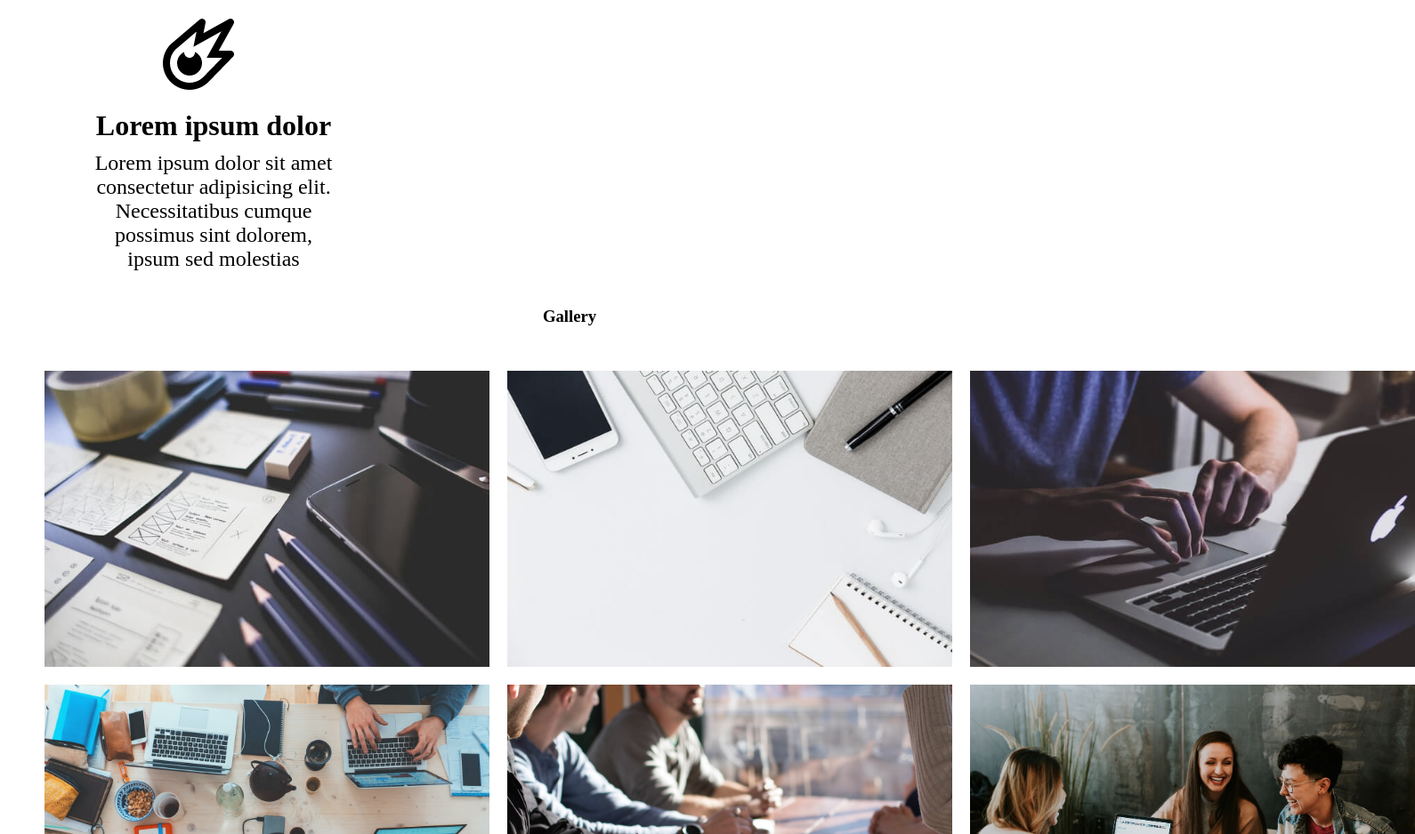
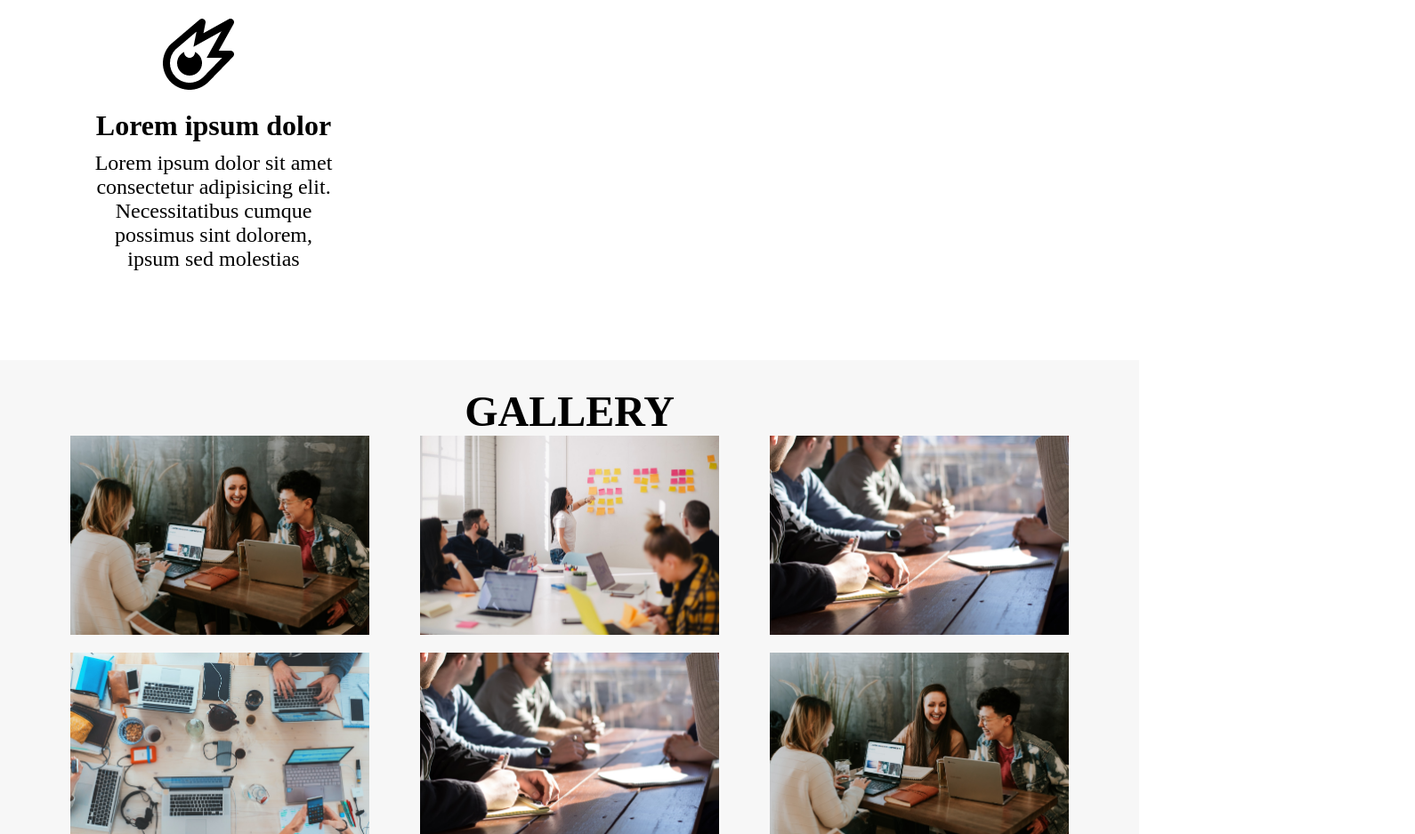
Before and after one commit to Brbuck/Novo_Projeto, a plain HTML site: page Index.html in a window 1280 px wide. Shown: the part 1862-2800 px from the top of the page at 89% size, 1590 px wide, since content can reach past the window. Drawn offline with Linux system fonts and the light colour scheme.

Commit message:
Update in project

```diff
--- a/Index.html
+++ b/Index.html
@@ -30,7 +30,7 @@
     </div>
   </header>
   <div class="clients-container">
-    <h1>Our Clients</h1>
+    <h2>Our Clients</h2>
     <div class="logo_clients">
       <img class="logo" src="/Images/apple.png" alt="">
       <img class="logo nsa" src="/Images/5680440425_9a4d8bce95_c.jpg" alt="">
@@ -83,11 +83,11 @@
     </div>
   </section>
   <section class="gallery">
-    <h3>Gallery</h3>
+    <h2>Gallery</h2>
     <div class="gallery-container">
-        <img src="/Images/work1.jpg" alt="" class="gallery-image">
-        <img src="/Images/work2.jpg" alt="" class="gallery-image">
-        <img src="/Images/work3.jpg" alt="" class="gallery-image">
+        <img src="/Images/image-6.jpeg" alt="" class="gallery-image">
+        <img src="/Images/image-2.jpeg" alt="" class="gallery-image">
+        <img src="/Images/image-5.jpeg" alt="" class="gallery-image">
         <img src="/Images/image-4.jpeg" alt="" class="gallery-image">
         <img src="/Images/image-5.jpeg" alt="" class="gallery-image">
         <img src="/Images/image-6.jpeg" alt="" class="gallery-image">
--- a/style.css
+++ b/style.css
@@ -105,7 +105,7 @@ nav.sticky li a{
     padding: 30px 60px;
 }
 
-.clients-container h1{
+.clients-container h2{
     text-align: center;
     font-size: 3rem;
     text-transform: uppercase;
@@ -193,14 +193,21 @@ nav.sticky li a{
     text-align: center;
 
 }
+.gallery{
+    padding: 30px 60px;
+    margin-top: 60px;
+    background-color: rgb(247, 247, 247);
+}
 
-.gallery h3{
+.gallery h2{
     text-align: center;
+    font-size: 3rem;
+    text-transform: uppercase;
 
 }
 
 .gallery-image{
-    width: 500px;
+    width: 90%;
 }
 
 .gallery-container{
@@ -209,7 +216,7 @@ nav.sticky li a{
     justify-items: center;
     align-items: center;
     gap: 20px;
-    padding: 50px;
+
 }
 
 @media (max-width:998px){
@@ -227,6 +234,10 @@ nav.sticky li a{
 
     .tablet{
         margin: auto;
+    }
+
+    .gallery-container{
+        grid-template-columns: 1fr 1fr;
     }
 }
 
```
Also changed, not shown: Images/image-2.jpeg (added), Images/work1.jpg (deleted), Images/work2.jpg (deleted), Images/work3.jpg (deleted).
